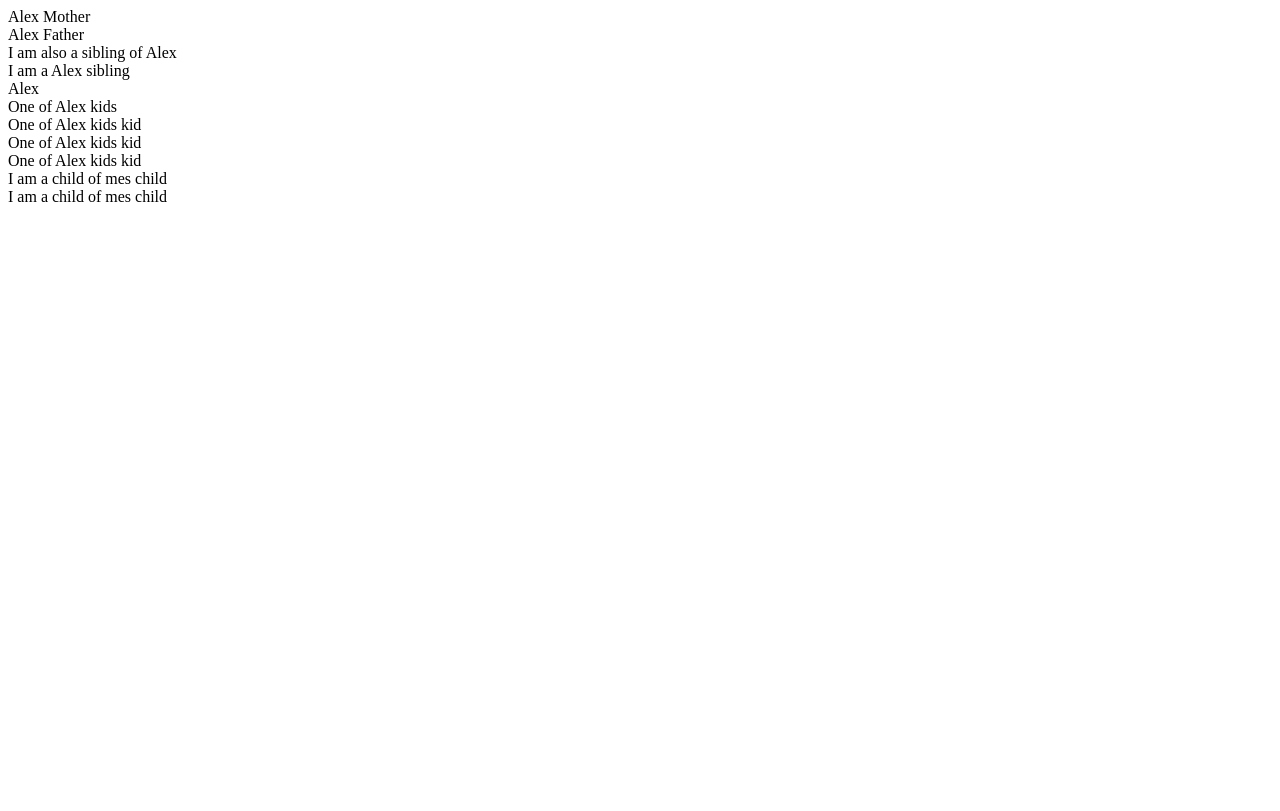
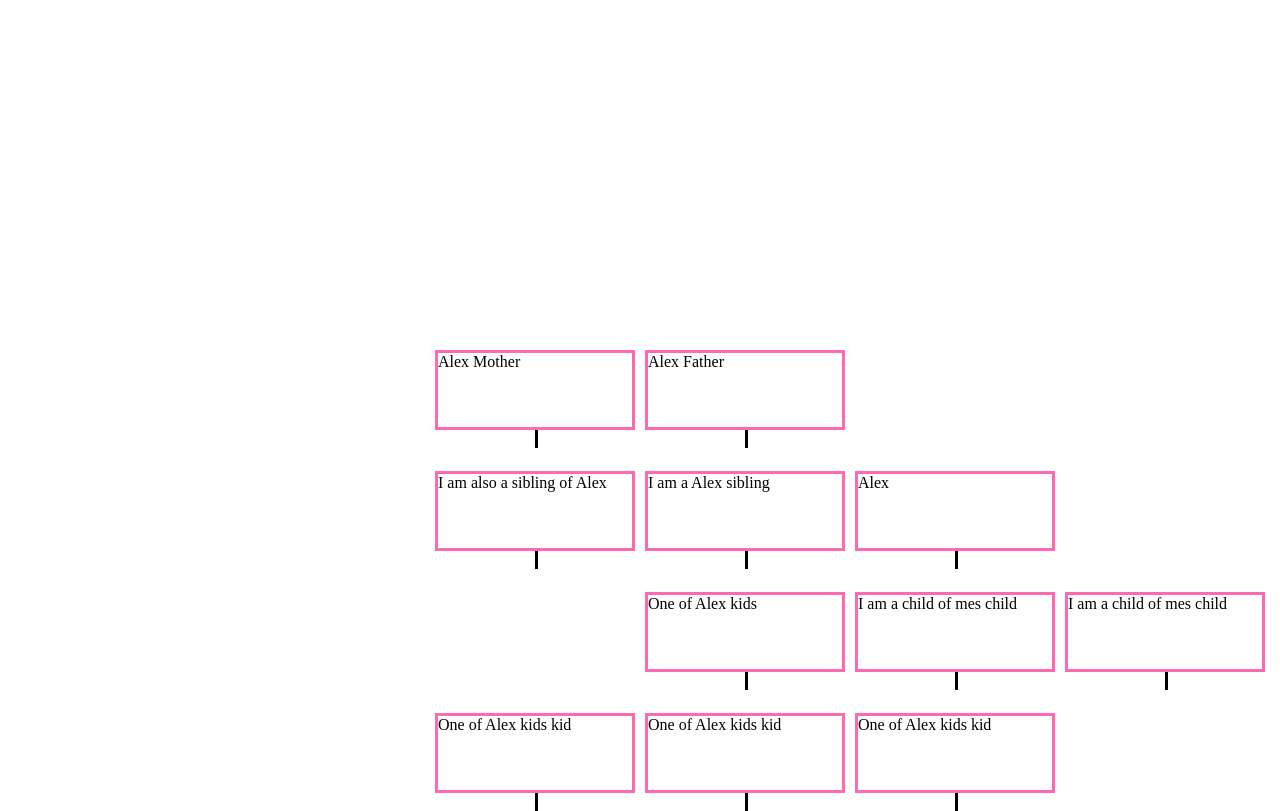
Before and after one commit to leNicDev/egobaum, a website: page index.html in a window 1280 px wide. Drawn offline with Linux system fonts and the light colour scheme; the site is published under a folder, as on GitHub Pages, so addresses that start at the root find nothing.

Commit message:
adjusted path

```diff
--- a/index.html
+++ b/index.html
@@ -3,7 +3,7 @@
 <head>
     <meta charset="UTF-8">
     <title>egoBaum</title>
-    <link rel="stylesheet" href="/pub/css/app.css">
+    <link rel="stylesheet" href="frontend/pub/css/app.css">
 </head>
 <body>
     <div class="container">
```
